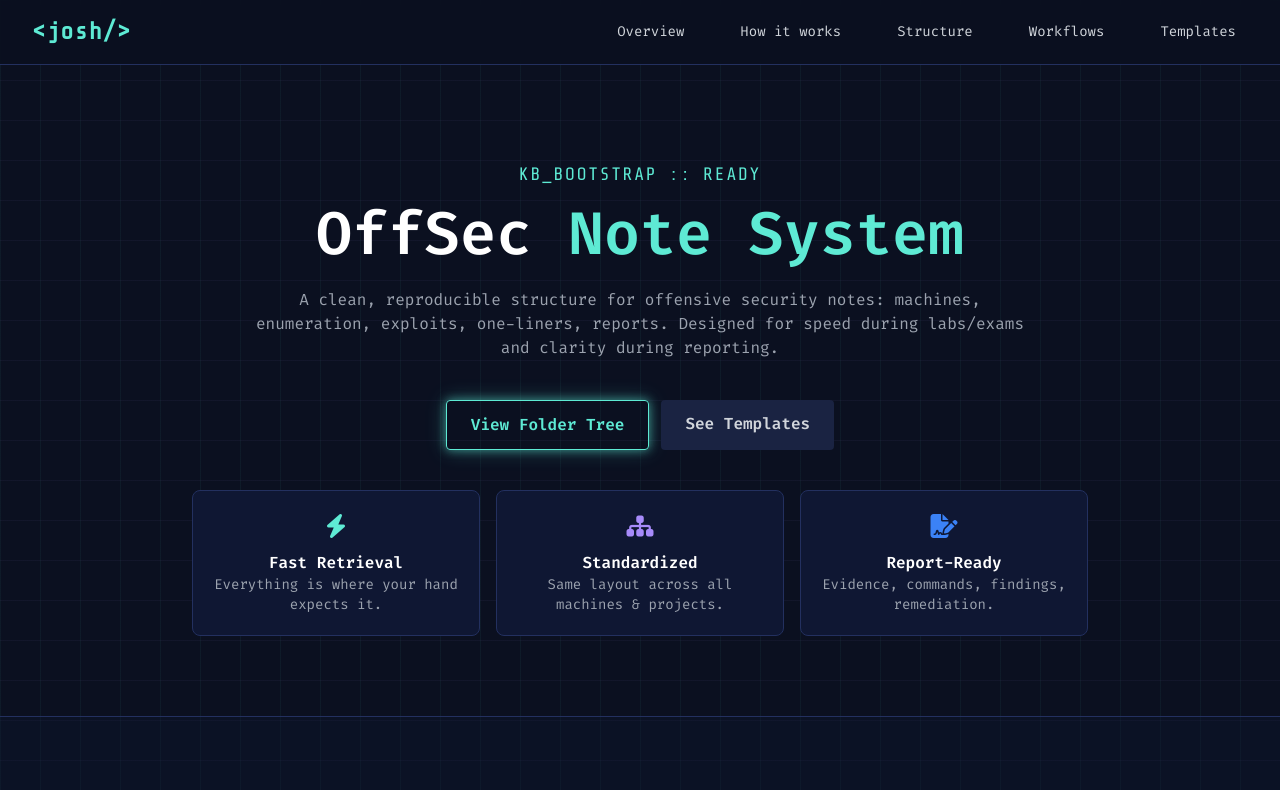
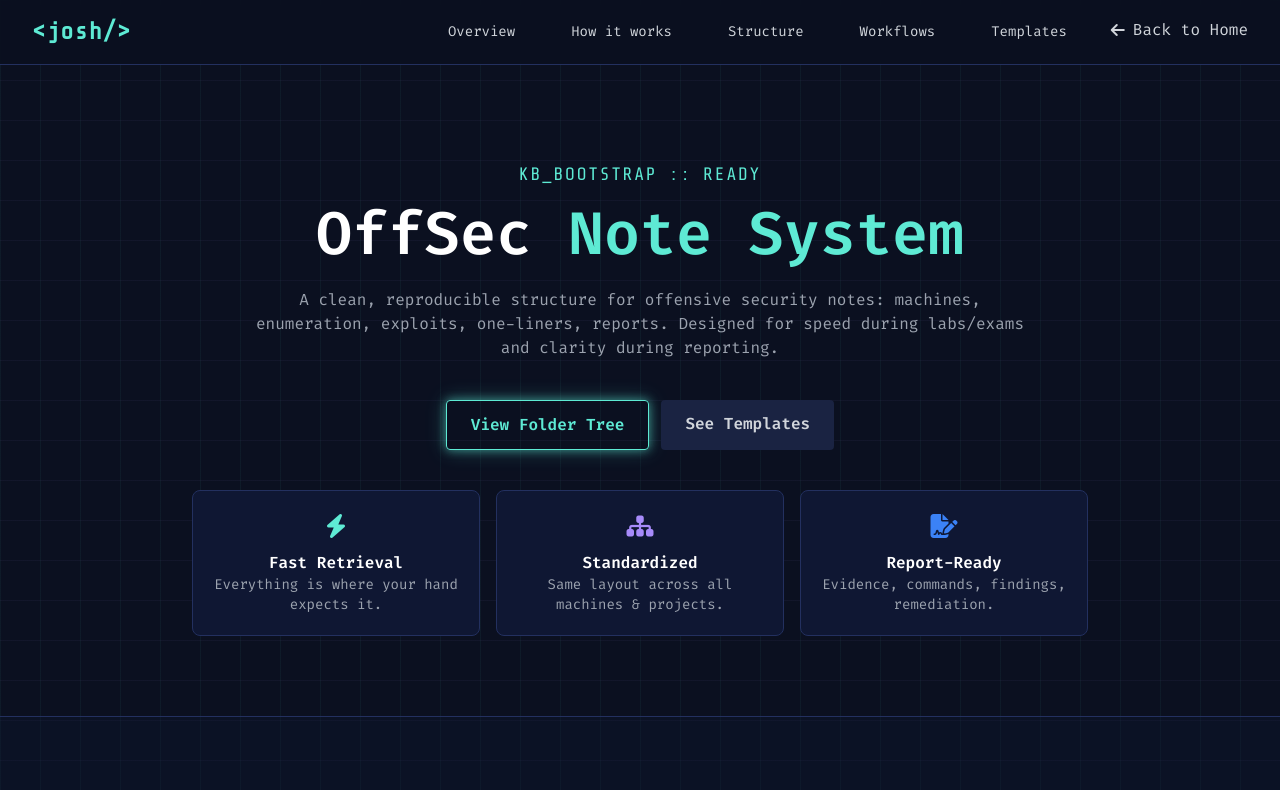
Before and after one commit to joshchalabi/joshchalabi.github.io, a plain HTML site: page notesystem.html in a window 1280 px wide. Shown: the top 790 px of the page. Drawn offline with nearby package versions, Linux system fonts and the light colour scheme.

Commit message:
Add 'Back to Home' link in notesystem.html

```diff
--- a/notesystem.html
+++ b/notesystem.html
@@ -101,6 +101,9 @@
             <a href="#structure" class="hover:text-cyber-green px-3 py-2 rounded-md text-sm font-medium transition-colors">Structure</a>
             <a href="#workflows" class="hover:text-cyber-green px-3 py-2 rounded-md text-sm font-medium transition-colors">Workflows</a>
             <a href="#templates" class="hover:text-cyber-green px-3 py-2 rounded-md text-sm font-medium transition-colors">Templates</a>
+            <a href="index.html" class="flex items-center text-gray-300 hover:text-white transition-colors">
+                        <i class="fas fa-arrow-left mr-2"></i> Back to Home
+            </a>
 </div>
         </div>
 
```
